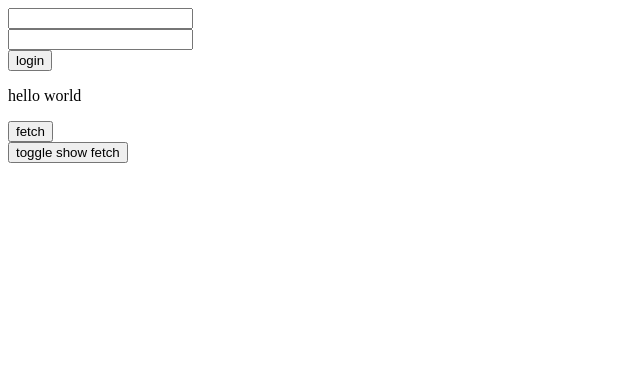
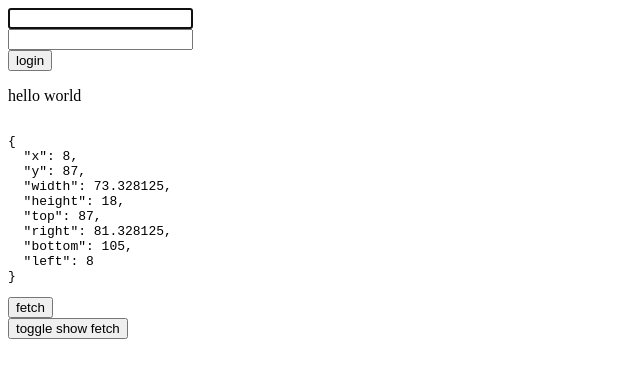
Before and after one commit to WUSO01/react-hooks-demo, a React (Create React App) app: page / in a window 1280 px wide. Shown: the top 378 px of the page, without its empty margins (0-640 px from the left). Built offline with nearby package versions, Linux system fonts and the light colour scheme; no server answers.

Commit message:
update useLayoutEffect

```diff
--- a/src/App.js
+++ b/src/App.js
@@ -1,4 +1,4 @@
-import React, { useState } from 'react'
+import React, { useState, useEffect, useRef, useLayoutEffect } from 'react'
 import { useForm } from './hooks/useForms'
 import { Hello } from './Hello'
 
@@ -6,10 +6,20 @@ function App() {
   const [input, handleChange] = useForm({ email: '', password: '' })
   const [isShowHello, setShowHello] = useState(true)
 
+  const inputRef = useRef()
+
+  useEffect(() => {
+    inputRef.current.focus()
+  }, [])
+
+  useLayoutEffect(() => {
+    console.log(inputRef.current.getBoundingClientRect())
+  }, [])
+
   return (
     <div>
       <div>
-        <input name="email" onChange={handleChange} />
+        <input ref={inputRef} name="email" onChange={handleChange} />
       </div>
       <div>
         <input type="password" name="password" onChange={handleChange} />
--- a/src/Hello.js
+++ b/src/Hello.js
@@ -1,5 +1,6 @@
-import React, { useState, useEffect } from 'react'
+import React, { useState, useEffect, } from 'react'
 import { useFetch } from './hooks/useFetch'
+import { useMeasure } from './hooks/useMeasure'
 
 export const Hello = () => {
   const [number, setNumber] = useState(JSON.parse(localStorage.getItem('number')) || 0)
@@ -9,13 +10,18 @@ export const Hello = () => {
     localStorage.setItem('number', JSON.stringify(number))
   }, [number])
 
+  const [rect, pRef] = useMeasure([data])
+
   return <div>
     <div>
-      <p>
+      <p ref={pRef} style={{ display: 'inline-block' }}>
         {
           data ? data : 'loading....'
         }
       </p>
+      <pre>
+        {JSON.stringify(rect, null, 2)}
+      </pre>
       <button onClick={() => setNumber(number => number + 1)}>fetch</button>
     </div>
   </div>
--- a/src/hooks/useFetch.js
+++ b/src/hooks/useFetch.js
@@ -15,11 +15,9 @@ export const useFetch = url => {
     fetch(url)
       .then(res => res.text())
       .then(data => {
-        setTimeout(() => {
-          if (isCurrent.current) {
-            setState({ data, loading: false })
-          }
-        }, 2000);
+        if (isCurrent.current) {
+          setState({ data, loading: false })
+        }
       })
   }, [url])
 
--- /dev/null
+++ b/src/hooks/useMeasure.js
@@ -0,0 +1,14 @@
+import { useState, useRef, useLayoutEffect } from 'react'
+
+export const useMeasure = deps => {
+
+  const [rect, setRect] = useState({})
+  const myRef = useRef()
+
+  useLayoutEffect(() => {
+    setRect(myRef.current.getBoundingClientRect())
+    // eslint-disable-next-line react-hooks/exhaustive-deps
+  }, deps)
+
+  return [rect, myRef]
+}
```
